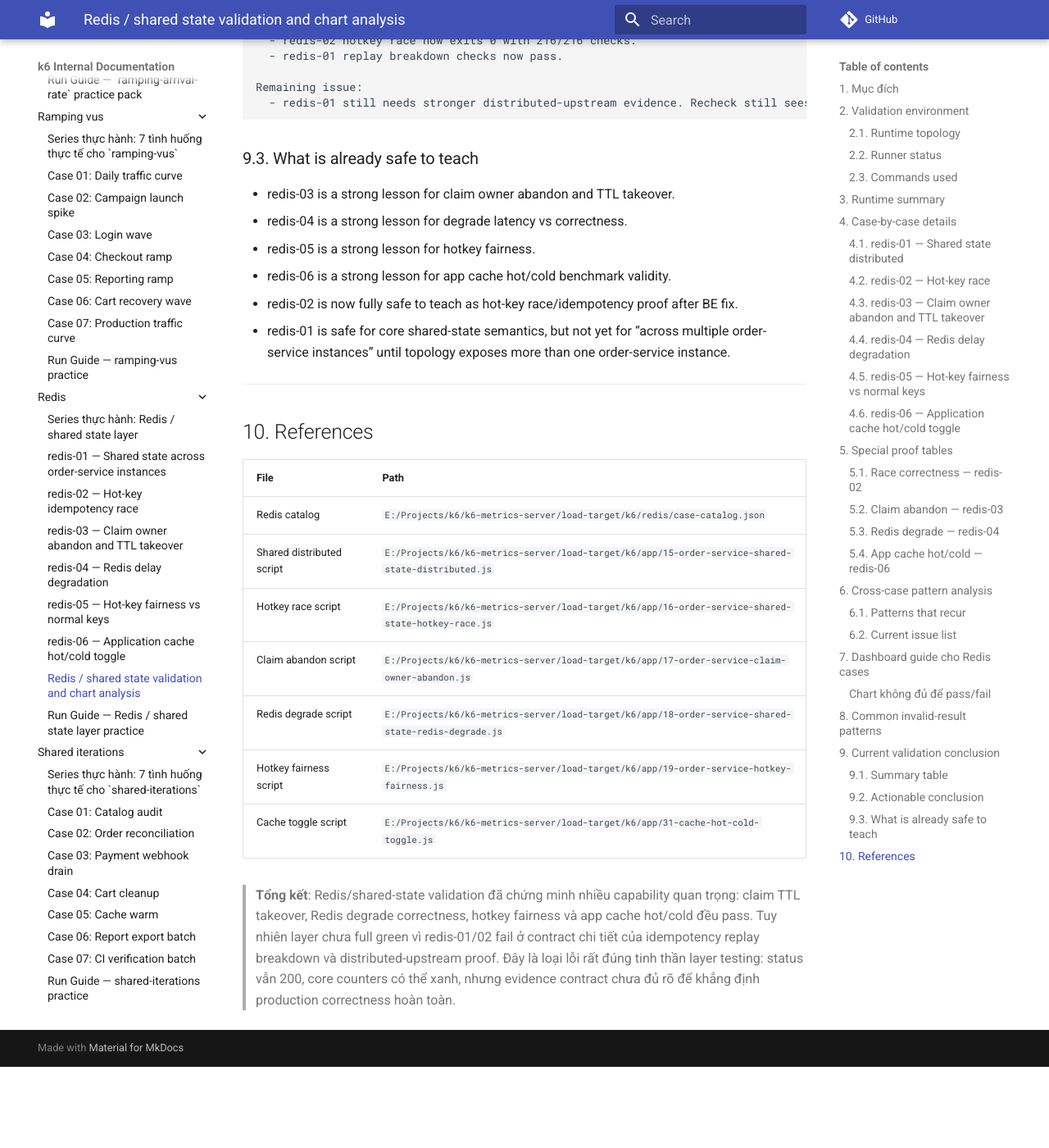
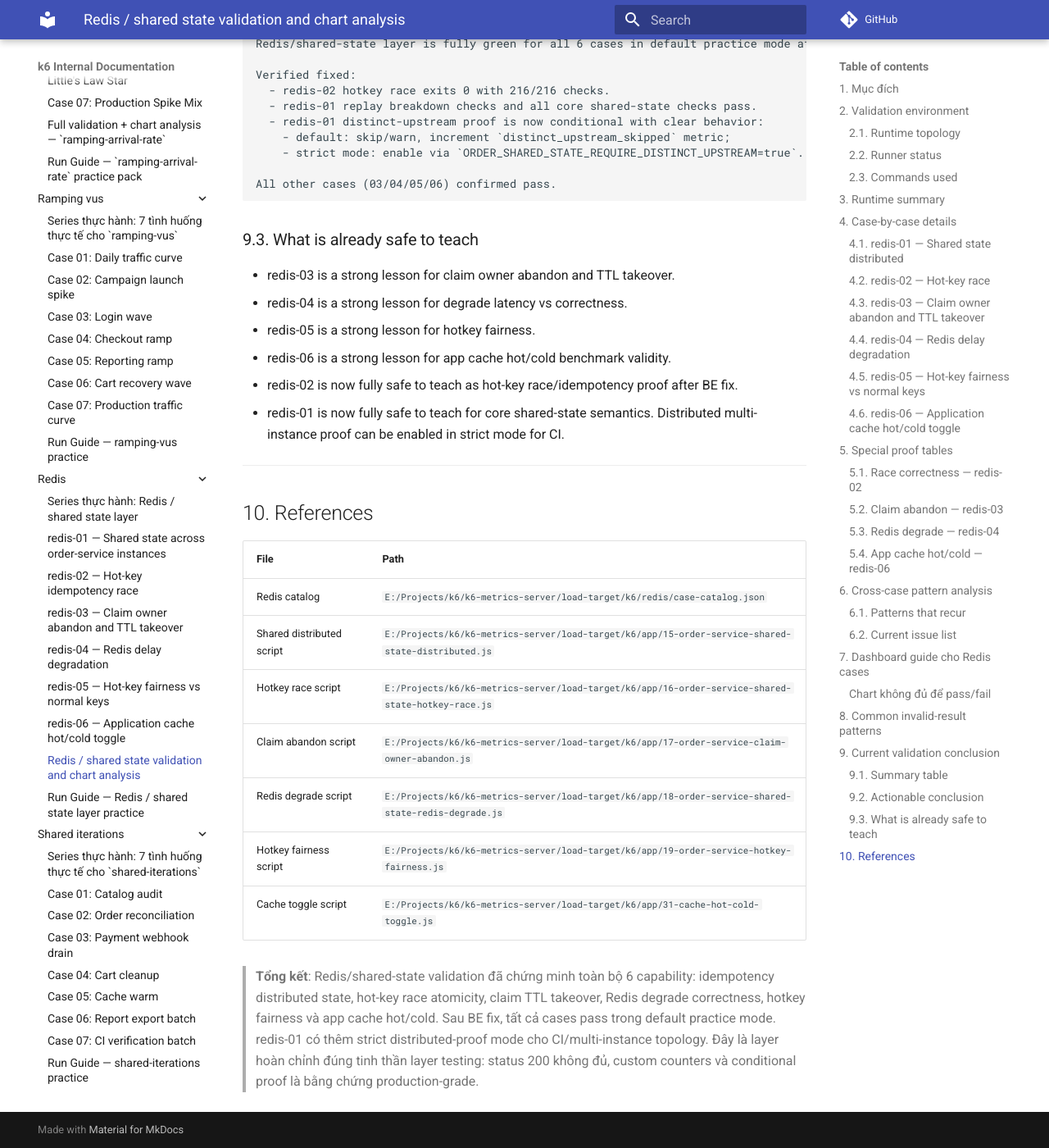
Before and after one commit to meomew-auto/markdown, an MkDocs documentation site: the page built from docs/practice/redis/07_validation-and-chart-analysis.md, in a window 1280 px wide and 1400 px high, scrolled down 13315 px. Shown: the whole window at 82% size. Built offline with MkDocs 1.6.1 and Material for MkDocs 9.7.7, drawn with Linux system fonts in a browser that asks for light colours; comment, search, counter and statistics services are not loaded; before the commit the page ends 14616 px from its top, so only the background shows below that; some of the changed text lies outside the part shown.

Commit message:
Update docs

````diff
--- a/docs/practice/redis/07_validation-and-chart-analysis.md
+++ b/docs/practice/redis/07_validation-and-chart-analysis.md
@@ -435,7 +435,7 @@ redis-04 proves latency increases while correctness remains exact. A high p95 is
 | # | Scope | Symptom | Severity | Suggested action |
 | --- | --- | --- | --- | --- |
 | 1 | redis-01/02 | Reuse confirm response had non-zero `external_ms` and `db_write_ms` breakdown in initial run | Done | BE fix verified: redis-02 pass 216/216; redis-01 replay breakdown checks now pass. |
-| 2 | redis-01 | Distinct upstream not observed after 10 attempts; local Docker shows only `k6target-order-service-1` | Medium | Scale/expose >=2 order-service instances for this case, or relax/rename the case if cross-instance proof is not intended locally. |
+| 2 | redis-01 | Distinct upstream not observed after 10 attempts; local Docker shows only one order-service instance | Done | BE fix added conditional distinct-upstream proof: skipped/warn in default mode, strict when `ORDER_SHARED_STATE_REQUIRE_DISTINCT_UPSTREAM=true` or `ORDER_SHARED_STATE_EXPECTED_INSTANCES>=2`. |
 | 3 | Tooling | No `run-redis-capabilities.ps1` runner | Low | Add runner later for consistent FE/CI execution like CDN/LB. |
 
 ---
@@ -493,14 +493,16 @@ redis-04 proves latency increases while correctness remains exact. A high p95 is
 ### 9.2. Actionable conclusion
 
 ```text
-Redis/shared-state layer is almost green after BE fix.
+Redis/shared-state layer is fully green for all 6 cases in default practice mode after BE fix.
 
 Verified fixed:
-  - redis-02 hotkey race now exits 0 with 216/216 checks.
-  - redis-01 replay breakdown checks now pass.
+  - redis-02 hotkey race exits 0 with 216/216 checks.
+  - redis-01 replay breakdown checks and all core shared-state checks pass.
+  - redis-01 distinct-upstream proof is now conditional with clear behavior:
+    - default: skip/warn, increment `distinct_upstream_skipped` metric;
+    - strict mode: enable via `ORDER_SHARED_STATE_REQUIRE_DISTINCT_UPSTREAM=true`.
 
-Remaining issue:
-  - redis-01 still needs stronger distributed-upstream evidence. Recheck still sees only one order-service container (`k6target-order-service-1`), so the case cannot prove shared state across multiple order-service instances yet.
+All other cases (03/04/05/06) confirmed pass.
 ```
 
 ### 9.3. What is already safe to teach
@@ -510,7 +512,7 @@ Remaining issue:
 - redis-05 is a strong lesson for hotkey fairness.
 - redis-06 is a strong lesson for app cache hot/cold benchmark validity.
 - redis-02 is now fully safe to teach as hot-key race/idempotency proof after BE fix.
-- redis-01 is safe for core shared-state semantics, but not yet for “across multiple order-service instances” until topology exposes more than one order-service instance.
+- redis-01 is now fully safe to teach for core shared-state semantics. Distributed multi-instance proof can be enabled in strict mode for CI.
 
 ---
 
@@ -526,4 +528,4 @@ Remaining issue:
 | Hotkey fairness script | `E:/Projects/k6/k6-metrics-server/load-target/k6/app/19-order-service-hotkey-fairness.js` |
 | Cache toggle script | `E:/Projects/k6/k6-metrics-server/load-target/k6/app/31-cache-hot-cold-toggle.js` |
 
-> **Tổng kết**: Redis/shared-state validation đã chứng minh nhiều capability quan trọng: claim TTL takeover, Redis degrade correctness, hotkey fairness và app cache hot/cold đều pass. Tuy nhiên layer chưa full green vì redis-01/02 fail ở contract chi tiết của idempotency replay breakdown và distributed-upstream proof. Đây là loại lỗi rất đúng tinh thần layer testing: status vẫn 200, core counters có thể xanh, nhưng evidence contract chưa đủ rõ để khẳng định production correctness hoàn toàn.
+> **Tổng kết**: Redis/shared-state validation đã chứng minh toàn bộ 6 capability: idempotency distributed state, hot-key race atomicity, claim TTL takeover, Redis degrade correctness, hotkey fairness và app cache hot/cold. Sau BE fix, tất cả cases pass trong default practice mode. redis-01 có thêm strict distributed-proof mode cho CI/multi-instance topology. Đây là layer hoàn chỉnh đúng tinh thần layer testing: status 200 không đủ, custom counters và conditional proof là bằng chứng production-grade.
````
Also changed, not shown: docs/20260624_00_redis-shared-state-semantics.md (+7 -4 lines).
